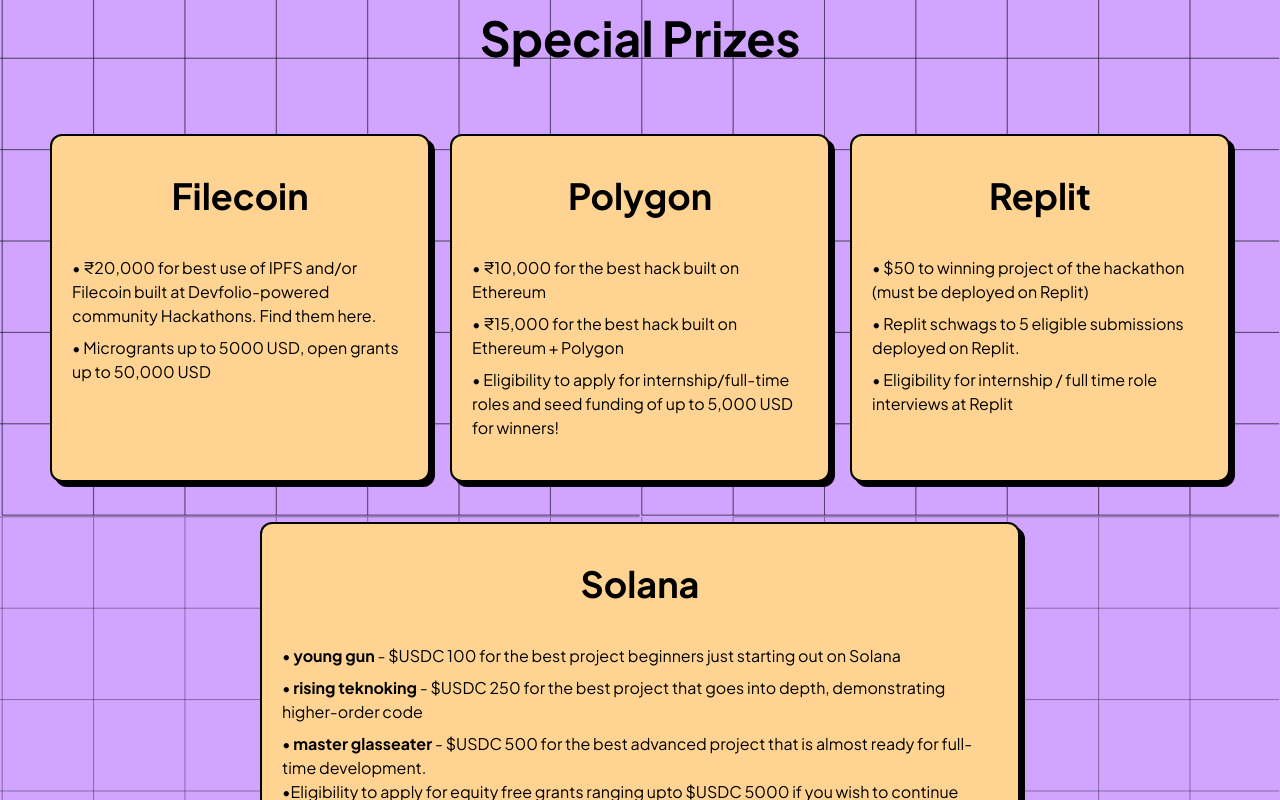
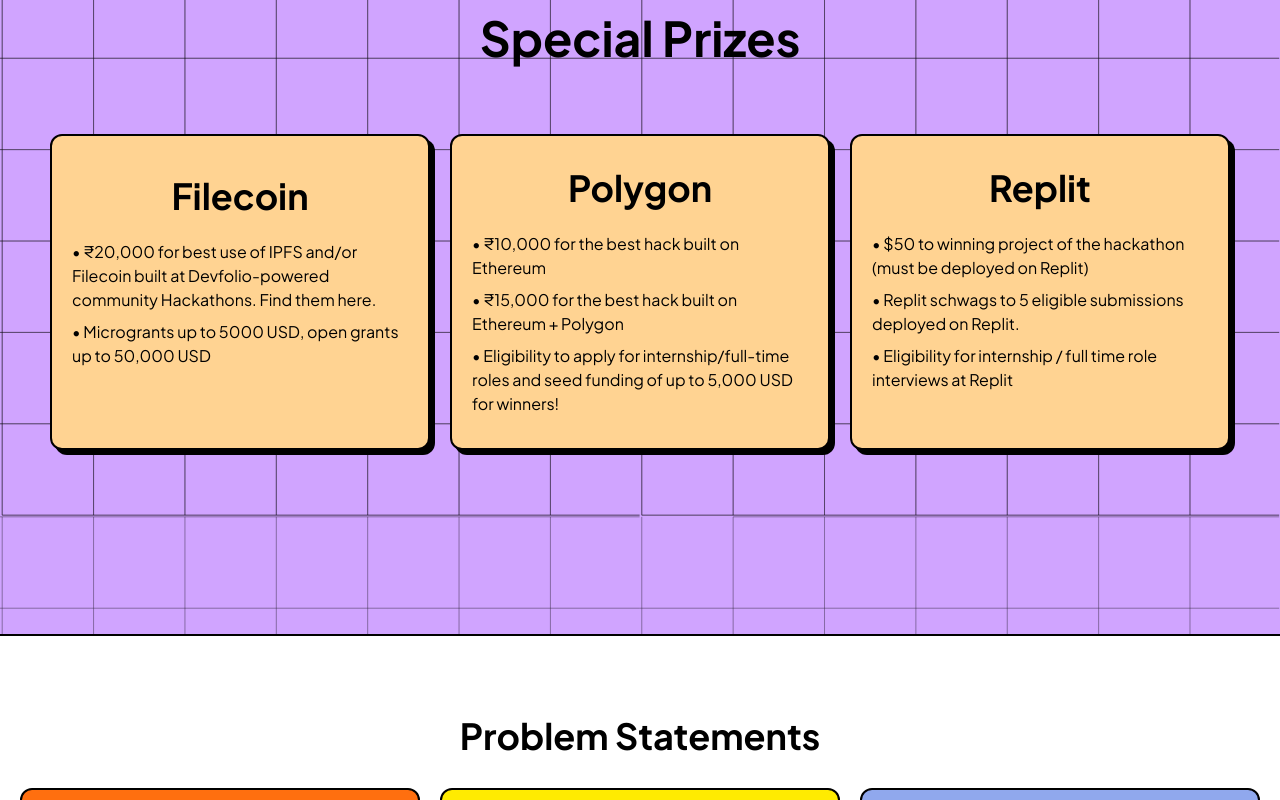
Before and after one commit to GDSC-NITJ/hackmol4.0, a Next.js app: page / in a window 1280 px wide. Shown: the part 2180-2980 px from the top of the page. Built offline with nearby package versions, Linux system fonts and the light colour scheme; a web font is replaced by a local one.

Commit message:
update speaclil prises

```diff
--- a/src/components/Prizes/TrackAndPrices.jsx
+++ b/src/components/Prizes/TrackAndPrices.jsx
@@ -144,7 +144,7 @@
         ></img>
 
         <div className="border-2 border-black bg-[#FFD392] z-10 w-11/12 md:w-[380px]  flex flex-col items-center px-5 py-10  shadow-3xl rounded-xl font-bold  ">
-          <h2 className="text-4xl mb-10 font-bold"> Filecoin </h2>
+          <h2 className="text-4xl mb-6 font-bold"> Filecoin </h2>
           <div className=" self-start mx-0">
             <p className=" font-normal text-[16] mb-2">
               • ₹20,000 for best use of IPFS and/or Filecoin built at
@@ -155,8 +155,8 @@
             </p>
           </div>
         </div>
-        <div className="border-2 border-black bg-[#FFD392] z-10 w-11/12 md:w-[380px]  flex flex-col items-center px-5 py-10  shadow-3xl rounded-xl font-bold  ">
-          <h2 className="text-4xl mb-10 font-bold"> Polygon </h2>
+        <div className="border-2 border-black bg-[#FFD392] z-10 w-11/12 md:w-[380px]  flex flex-col items-center px-5 py-8  shadow-3xl rounded-xl font-bold  ">
+          <h2 className="text-4xl mb-6 font-bold"> Polygon </h2>
           <div className=" self-start mx-0">
             <p className=" font-normal text-[16] mb-2">
               • ₹10,000 for the best hack built on Ethereum
@@ -170,8 +170,8 @@
             </p>
           </div>
         </div>
-        <div className="border-2 border-black bg-[#FFD392] z-10 w-11/12 md:w-[380px]  flex flex-col items-center px-5 py-10  shadow-3xl rounded-xl font-bold  ">
-          <h2 className="text-4xl mb-10 font-bold"> Replit </h2>
+        <div className="border-2 border-black bg-[#FFD392] z-10 w-11/12 md:w-[380px]  flex flex-col items-center px-5 py-8  shadow-3xl rounded-xl font-bold  ">
+          <h2 className="text-4xl mb-6 font-bold"> Replit </h2>
           <div className=" self-start mx-0">
             <p className=" font-normal text-[16] mb-2">
               • $50 to winning project of the hackathon (must be deployed on
@@ -187,9 +187,9 @@
         </div>
       </div>
 
-      <div className=" px-8 flex justify-center  ">
-        <div className="border-2 border-black bg-[#FFD392] z-10  w-[760px] solana flex flex-col items-center px-5 py-10  shadow-3xl rounded-xl font-bold  ">
-          <h2 className="text-4xl mb-10 font-bold"> Solana </h2>
+      {/* <div className=" px-8 flex justify-center  ">
+        <div className="border-2 border-black bg-[#FFD392] z-10  w-[760px] solana flex flex-col items-center px-5 py-8  shadow-3xl rounded-xl font-bold  ">
+          <h2 className="text-4xl mb-6 font-bold"> Solana </h2>
           <div className=" self-start mx-0">
             <p className=" font-normal text-[16] mb-2">
               •<span className="font-bold"> young gun</span> - $USDC 100 for the
@@ -211,7 +211,7 @@
             </p>
           </div>
         </div>
-      </div>
+      </div> */}
     </div>
   );
 }
```
